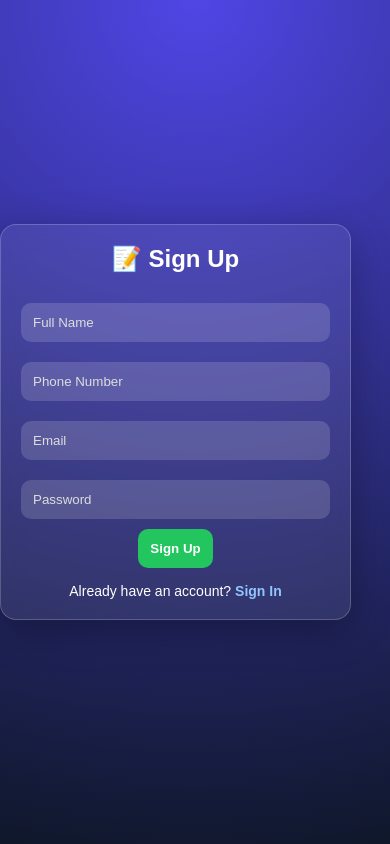
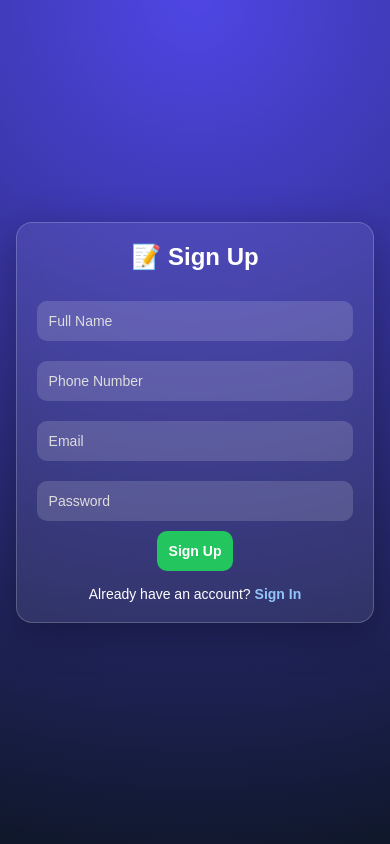
Before and after one commit to waheedabdullah/dahboard, a React (Vite) app: page /signup in a window 390 px wide. Built offline with nearby package versions, Linux system fonts and the light colour scheme.

Commit message:
pure fix to index.css

```diff
--- a/src/index.css
+++ b/src/index.css
@@ -1,27 +1,18 @@
-@media (max-width: 600px) {
 
-    .auth-container {
-      padding: 15px;
+
+  @media (max-width: 600px) {
+    .card {
+      width: 92%;
+      margin: 20px auto;
+      padding: 20px;
     }
 
-    .auth-box {
-      width: 100%;
-      max-width: 100%;
-      margin: 10px;
-      padding: 18px;
+    .card input {
+      font-size: 14px;
     }
 
-    .auth-box input {
+    .card .login,
+    .card .signup {
       font-size: 14px;
-      padding: 10px;
-    }
-
-    .auth-box button {
-      font-size: 14px;
-      padding: 10px;
-    }
-
-    .auth-box h2 {
-      font-size: 20px;
     }
   }
--- a/src/main.jsx
+++ b/src/main.jsx
@@ -1,6 +1,7 @@
 import { StrictMode } from "react";
 import { createRoot } from "react-dom/client";
 import App from "./App.jsx";
+import "./index.css";
 
 createRoot(document.getElementById("root")).render(
   <StrictMode>
```
